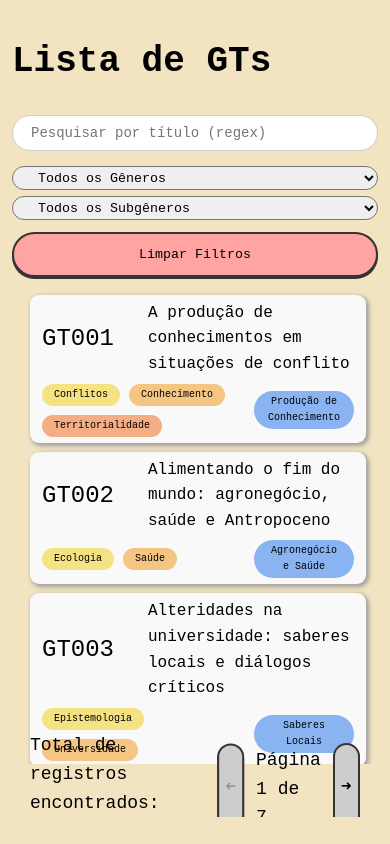
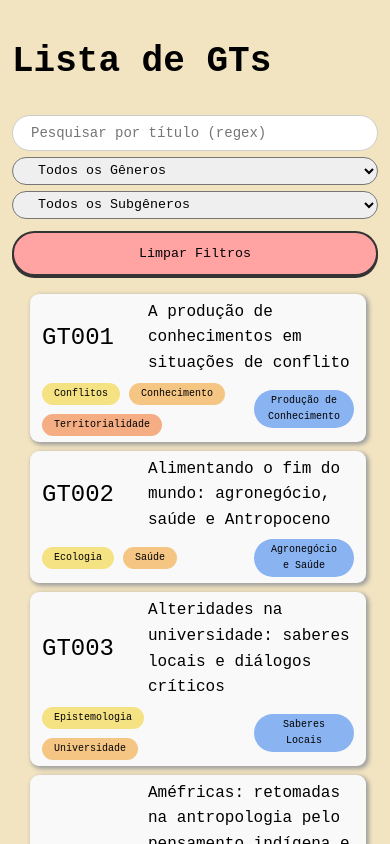
Before and after one commit to mfaria-tech/gts_list, a Next.js app: page / in a window 390 px wide. Shown: the top 844 px of the page. Built offline with nearby package versions, Linux system fonts and the light colour scheme; a web font is replaced by a local one.

Commit message:
feat(styles/app.css): Updated body resolution for mobile models

```diff
--- a/src/app/styles/app.css
+++ b/src/app/styles/app.css
@@ -53,7 +53,7 @@ input.search {
 }
 
 .filter-tags > select {
-  height: 24px;
+  height: 28px;
   border-radius: 100px;
   padding: 3px 21px;
   cursor: pointer;
@@ -90,7 +90,7 @@ input.search {
   flex-direction: column;
   gap: 12px;
   width: calc(100vw - 72px);
-  height: 480px;
+  height: max-content;
   overflow-y: scroll;
   overflow-x: hidden;
   align-items: center;
@@ -334,10 +334,15 @@ input.search {
 
 /* Ajuste responsivo para resolução inferior a 1048px */
 @media (max-width: 1048px) {
+  body {
+    overflow-y: visible;
+  }
+
   main.main,
   .main {
     margin: 9px 12px;
     width: calc(100vw - 24px);
+    height: max-content;
   }
 
   .filters {
@@ -353,6 +358,7 @@ input.search {
     max-width: 100%;
     min-width: 100%;
     font-size: 14px;
+    margin: 0;
   }
 
   .filter-tags {
@@ -372,6 +378,7 @@ input.search {
     margin: 9px;
     gap: 9px;
     width: calc(100vw - 36px);
+    overflow: visible;
   }
 
   .item-gt {
```
